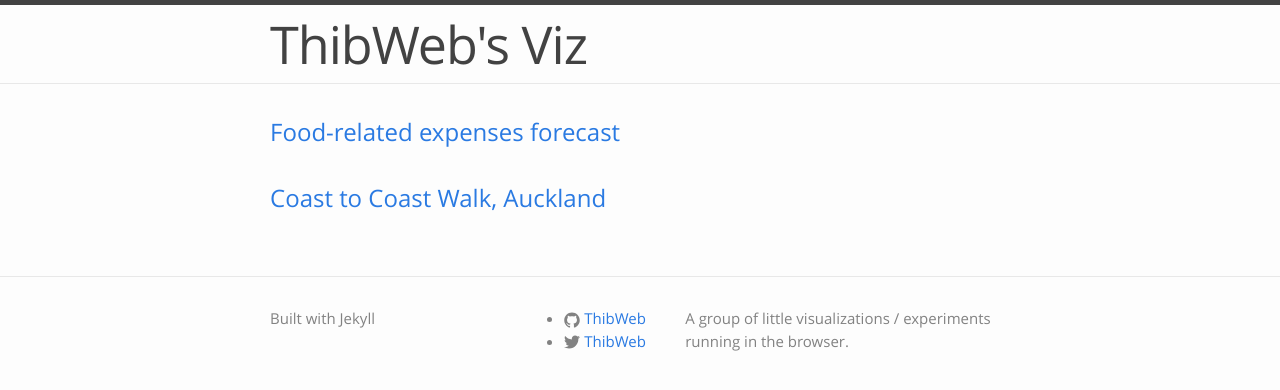
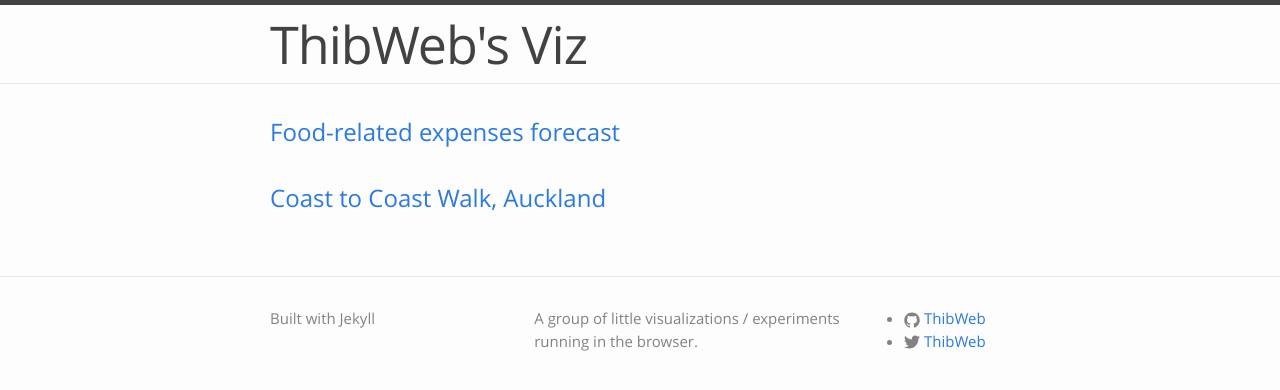
Before and after one commit to thibaudcolas/viz, a Jekyll site: the page built from index.html, in a window 1280 px wide. Shown: the top 390 px of the page. Built offline with Jekyll 4.4.1, drawn with Linux system fonts in a browser that asks for light colours.

```diff
--- a/_layouts/default.html
+++ b/_layouts/default.html
@@ -36,6 +36,10 @@
             <p>Built with Jekyll</p>
           </div>
 
+          <div class="footer-col  footer-col-3">
+            <p class="text">{{ site.description }}</p>
+          </div>
+
           <div class="footer-col  footer-col-2">
             <ul class="social-media-list">
               {% if site.github_username %}
@@ -68,10 +72,6 @@
               {% endif %}
             </ul>
           </div>
-
-          <div class="footer-col  footer-col-3">
-            <p class="text">{{ site.description }}</p>
-          </div>
         </div>
 
       </div>
```
